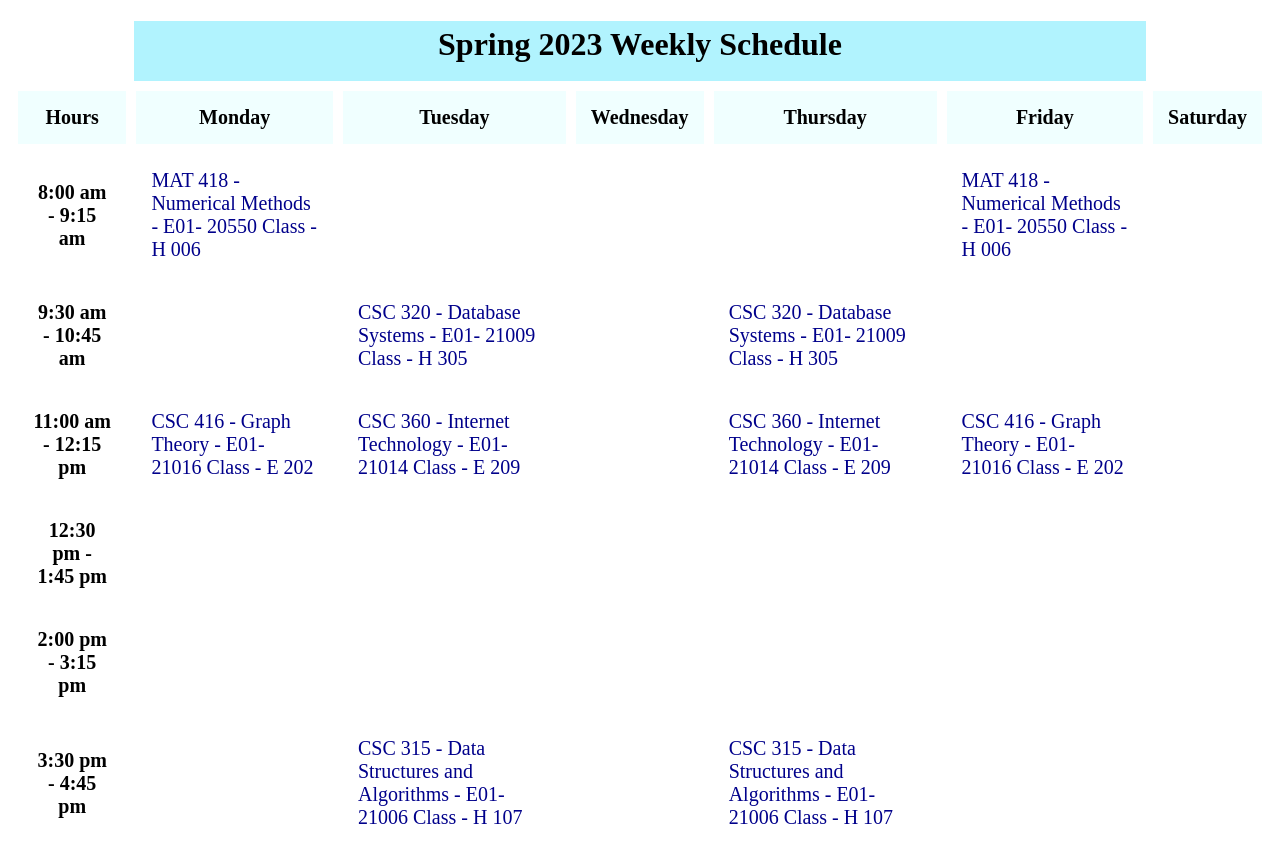
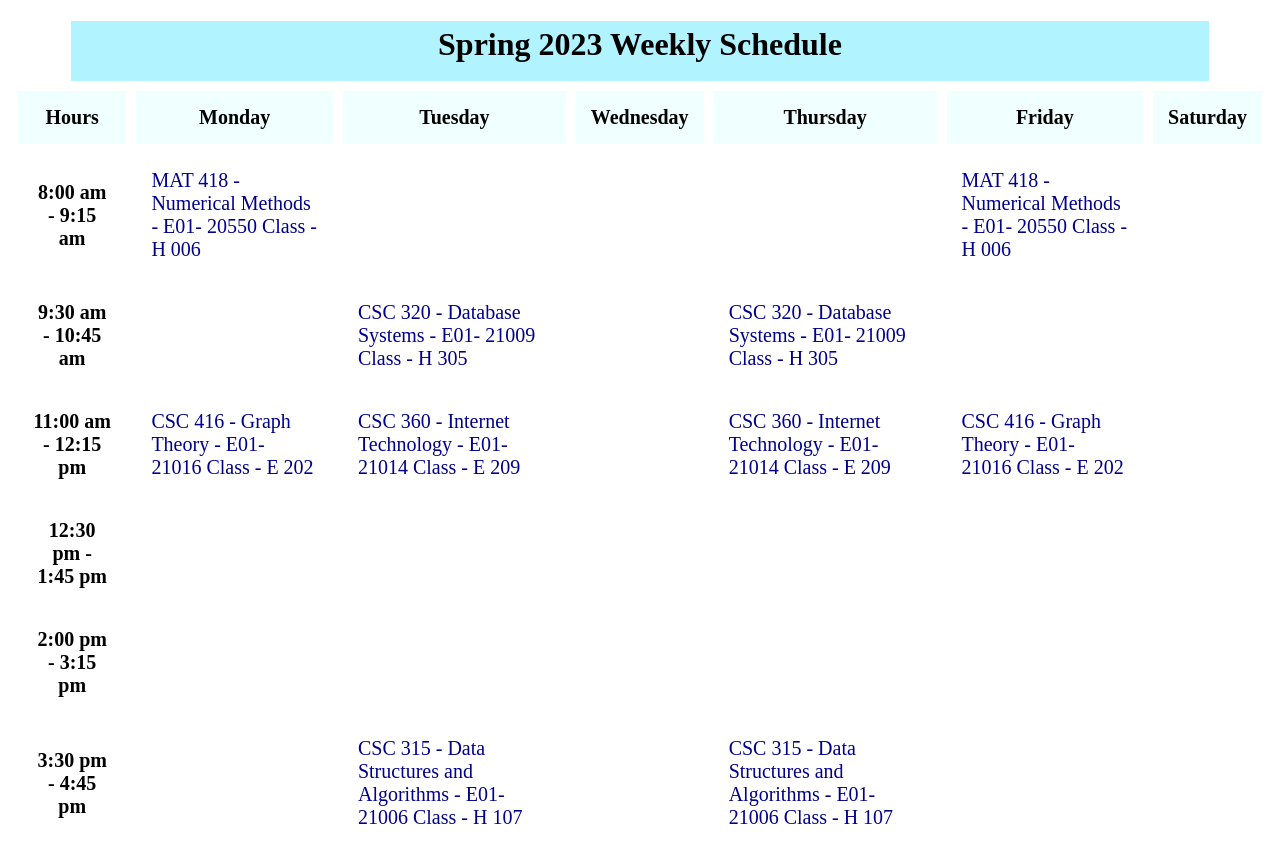
Before and after one commit to christianmouawad21/christian.mouawad.github.io, a plain HTML site: page Schedule.html in a window 1280 px wide. Drawn offline with Linux system fonts and the light colour scheme.

Commit message:
Add files via upload

```diff
--- a/Schedule.html
+++ b/Schedule.html
@@ -7,7 +7,7 @@
 
 </head>
 
-<center> <header style="background-color:#B1F3FE; height:60px; width:80%;"> <H1 style="padding-top:5px" align=center> Spring 2023 Weekly Schedule </H1> </header>
+<center> <header style="background-color:#B1F3FE; height:60px; width:90%;"> <H1 style="padding-top:5px" align=center> Spring 2023 Weekly Schedule </H1> </header>
 
 <table cellpadding=15 cellspacing=10 align=center>
 
```
